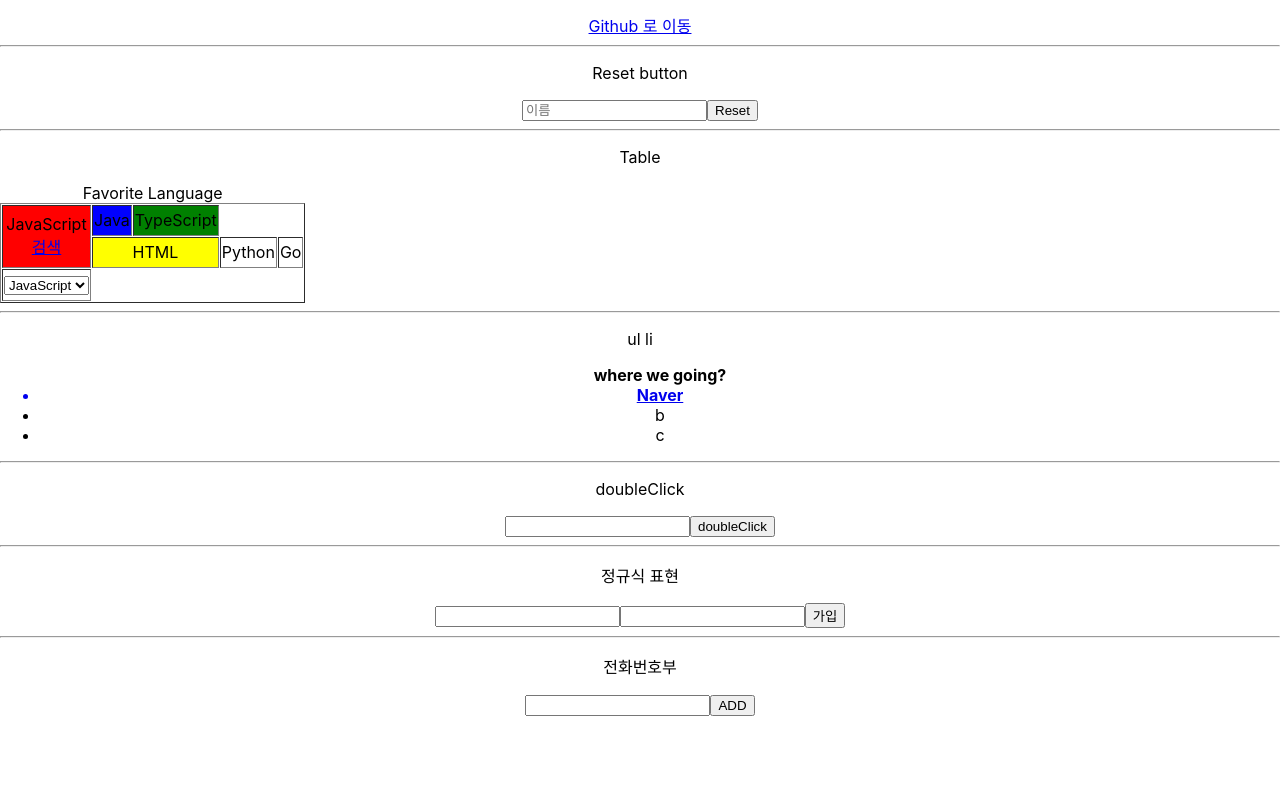
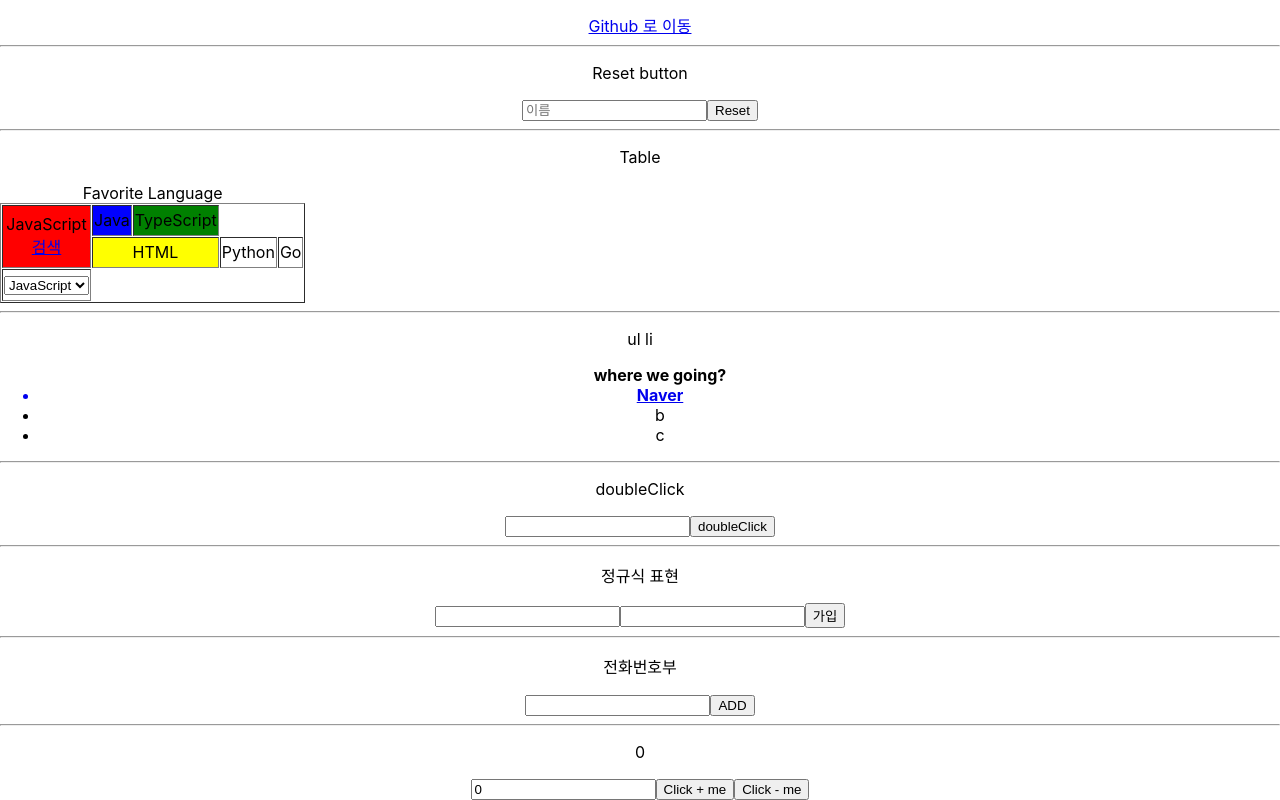
Before and after one commit to bigveloper/react_ToDoList, a React (Create React App) app: page / in a window 1280 px wide. Shown: the part 897-1697 px from the top of the page. Before the commit the page ends 1613 px from the top, so only its background shows below. Built offline with nearby package versions, Linux system fonts and the light colour scheme.

Commit message:
whatever

```diff
--- a/src/App.js
+++ b/src/App.js
@@ -22,8 +22,8 @@
     const [inputNumber, setInputNumber] = useState('');
     const [userName, setUserName] = useState('');
     const [callBook, setCallBook] = useState('');
-    const [callUser, setCallUser] = useState('');
     const [callList, setCallList] = useState([]);
+    const [count, setCount] = useState(0);
 
     // Event
     const onChange = (e) => setValue(e.target.value);
@@ -155,13 +155,6 @@
             setCallBook(e.target.value);
         }
     };
-    const onCalluser = (e) => {
-        console.log(callUser);
-        const userRegex = /^[ㄱ-ㅎ\가-힣\b -]{0,8}$/;
-        if (userRegex.test(e.target.value)) {
-            setCallUser(e.target.value);
-        }
-    };
     const addCallbook = () => {
         console.log(callBook);
         if (!callBook) {
@@ -193,6 +186,9 @@
             return callDeleteList;
         });
     };
+
+    const onInCount = (e) => setCount(e.target.value);
+    console.log(count);
 
     // JSX
     return (
@@ -339,6 +335,11 @@
                     <button onClick={() => numberDelete(index)}>Delete</button>
                 </div>
             ))}
+            <hr />
+            <p>{count}</p>
+            <input value={count} onChange={onInCount} />
+            <button onClick={() => setCount(count + 1)}> Click + me </button>
+            <button onClick={() => setCount(count - 1)}> Click - me </button>
         </div>
     );
 }
```
